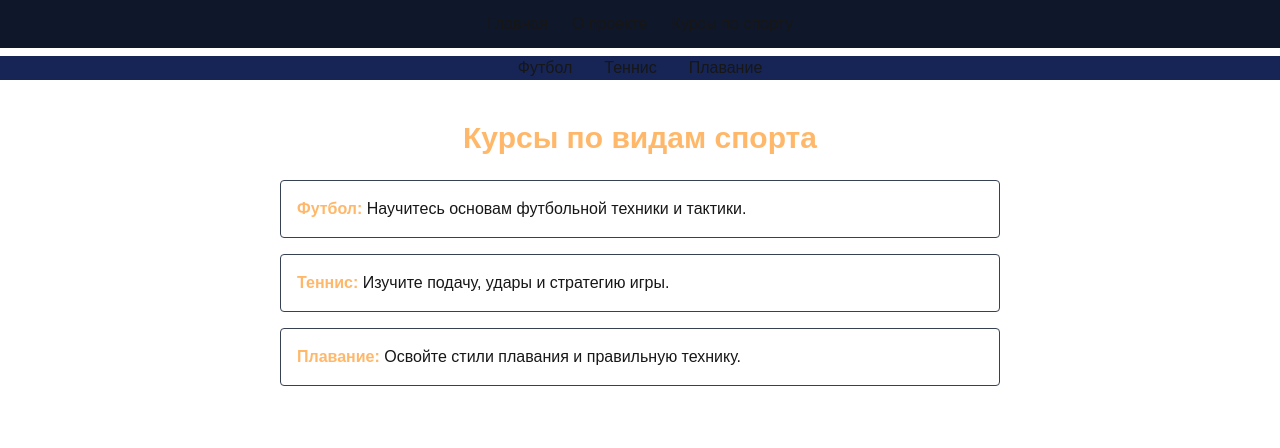
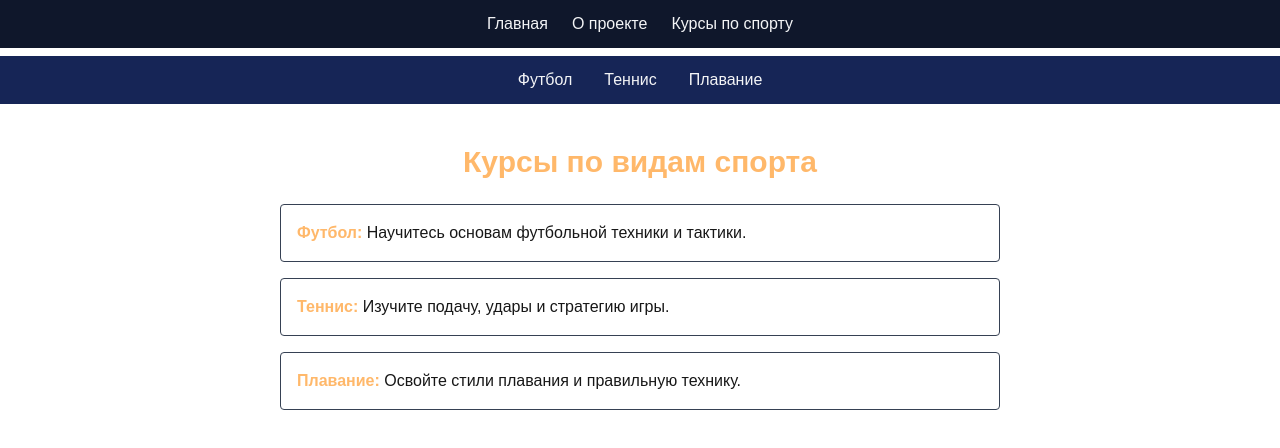
Before and after one commit to AIT-NEXTJS/NextJS-Auth, a Next.js app: page /sports in a window 1280 px wide. Shown: the top 448 px of the page. Built offline with nearby package versions, Linux system fonts and the light colour scheme.

Commit message:
update NavBar and SportsLayout components to enhance styling and improve text visibility

```diff
--- a/src/app/sports/layout.tsx
+++ b/src/app/sports/layout.tsx
@@ -7,14 +7,14 @@ export default function SportsLayout({
 }>) {
 	return (
 		<>
-			<nav className='flex justify-center items-center gap-8 font-medium sticky top-[56px] z-10 bg-blue-950'>
-				<Link href='/sports/football' className='hover:text-blue-500'>
+			<nav className='flex justify-center items-center gap-8 font-medium sticky top-[56px] z-10 bg-blue-950 text-gray-100 py-3'>
+				<Link href='/sports/football' className='hover:text-orange-300 transition'>
 					Футбол
 				</Link>
-				<Link href='/sports/tennis' className='hover:text-blue-500'>
+				<Link href='/sports/tennis' className='hover:text-orange-300 transition'>
 					Теннис
 				</Link>
-				<Link href='/sports/swimming' className='hover:text-blue-500'>
+				<Link href='/sports/swimming' className='hover:text-orange-300 transition'>
 					Плавание
 				</Link>
 			</nav>
--- a/src/components/NavBar/NavBar.tsx
+++ b/src/components/NavBar/NavBar.tsx
@@ -3,14 +3,14 @@ import React from 'react';
 
 export default function NavBar() {
 	return (
-		<nav className='flex justify-center items-center gap-6 min-h-12 sticky top-0 bg-slate-900'>
-			<Link href='/' className='hover:text-orange-300'>
+		<nav className='flex justify-center items-center gap-6 min-h-12 sticky top-0 bg-slate-900 text-gray-100 z-20'>
+			<Link href='/' className='hover:text-orange-300 transition'>
 				Главная
 			</Link>
-			<Link href='/about' className='hover:text-orange-300'>
+			<Link href='/about' className='hover:text-orange-300 transition'>
 				О проекте
 			</Link>
-			<Link href='/sports' className='hover:text-orange-300'>
+			<Link href='/sports' className='hover:text-orange-300 transition'>
 				Курсы по спорту
 			</Link>
 		</nav>
```
